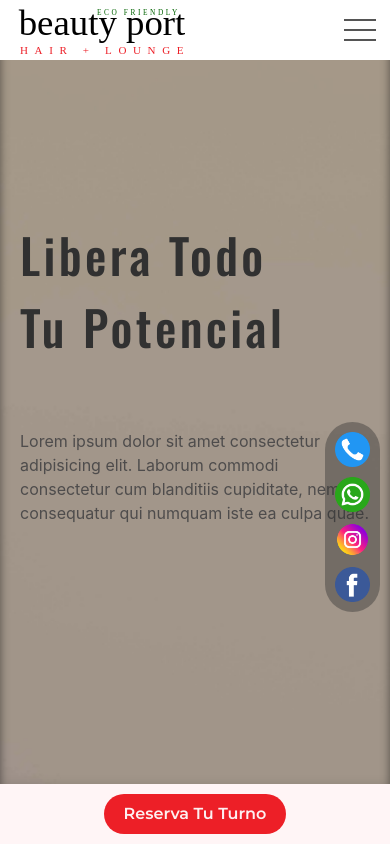
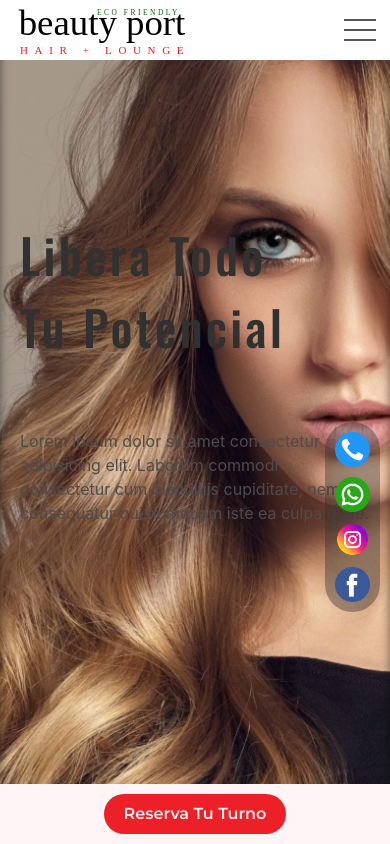
Before and after one commit to DanielQuijano1/bp-peluqueria, a React (Vite) app: page / in a window 390 px wide. Shown: the top 844 px of the page. Built offline with nearby package versions, Linux system fonts and the light colour scheme.

Commit message:
cambio foto inicio

```diff
--- a/src/App.css
+++ b/src/App.css
@@ -579,6 +579,10 @@
   /* --------------------------
 ..........navbar............
 ----------------------------*/
+  .imgFondo {
+    background-position: 65% center;
+  }
+
   .navbar__titleFlex {
     z-index: 1000;
   }
```
